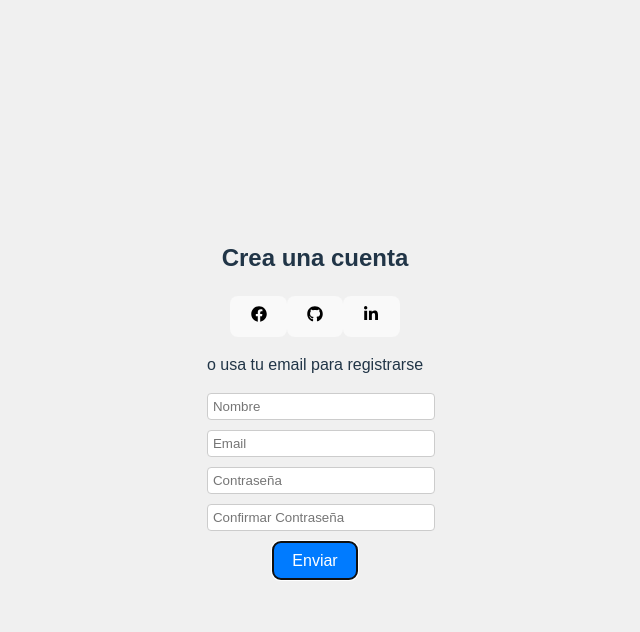
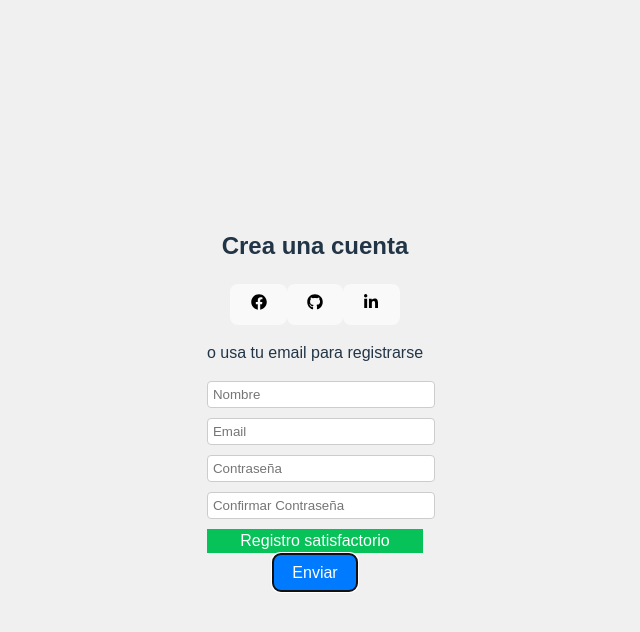
Before and after one commit to GRUMOS/Componentes-Eventos, a React (Vite) app: page / in a window 1280 px wide. Both pictures are taken after typing "Sample", "name@example.com", "Sample123", "Sample123" into the empty fields and a click on the button "Enviar". Shown: the top 632 px of the page, without its empty margins (325-965 px from the left). Built offline with nearby package versions, Linux system fonts and the light colour scheme.

Commit message:
cambios estilo alertas

```diff
--- /dev/null
+++ b/src/Components/Alert.css
@@ -0,0 +1,9 @@
+.error{
+    background-color: red;
+    color: white;
+}
+
+.exito{
+    background-color: #06c258;
+    color: white;
+}
--- a/src/Components/Alert.jsx
+++ b/src/Components/Alert.jsx
@@ -1,8 +1,9 @@
 import React from 'react';
+import './Alert.css'
 
-const Alert = ({ message }) => {
+const Alert = ({ message, isError}) => {
   return (
-    <div>
+    <div className={isError ? "error" : "exito"}>
       {message}
     </div>
   );
--- a/src/Components/Formulario.jsx
+++ b/src/Components/Formulario.jsx
@@ -28,6 +28,7 @@ const Formulario = () => {
   return;
   }
     setError(false);
+    setErrorMessage("Registro satisfactorio");
     setNombre('');
     setEmail('');
     setContrasena('');
@@ -49,7 +50,6 @@ const Formulario = () => {
         </div>
         <div className="form-group">
           <input
-            type="email"
             name="email"
             className="form-control"
             placeholder="Email"
@@ -77,7 +77,7 @@ const Formulario = () => {
             value={confirmarContrasena}
           />
         </div>
-        {errorMessage && <Alert message= {errorMessage}></Alert>}
+        {errorMessage && <Alert message= {errorMessage} isError={error}></Alert>}
         <button type="submit" className="btn btn-primary">
           Enviar
         </button>
```
